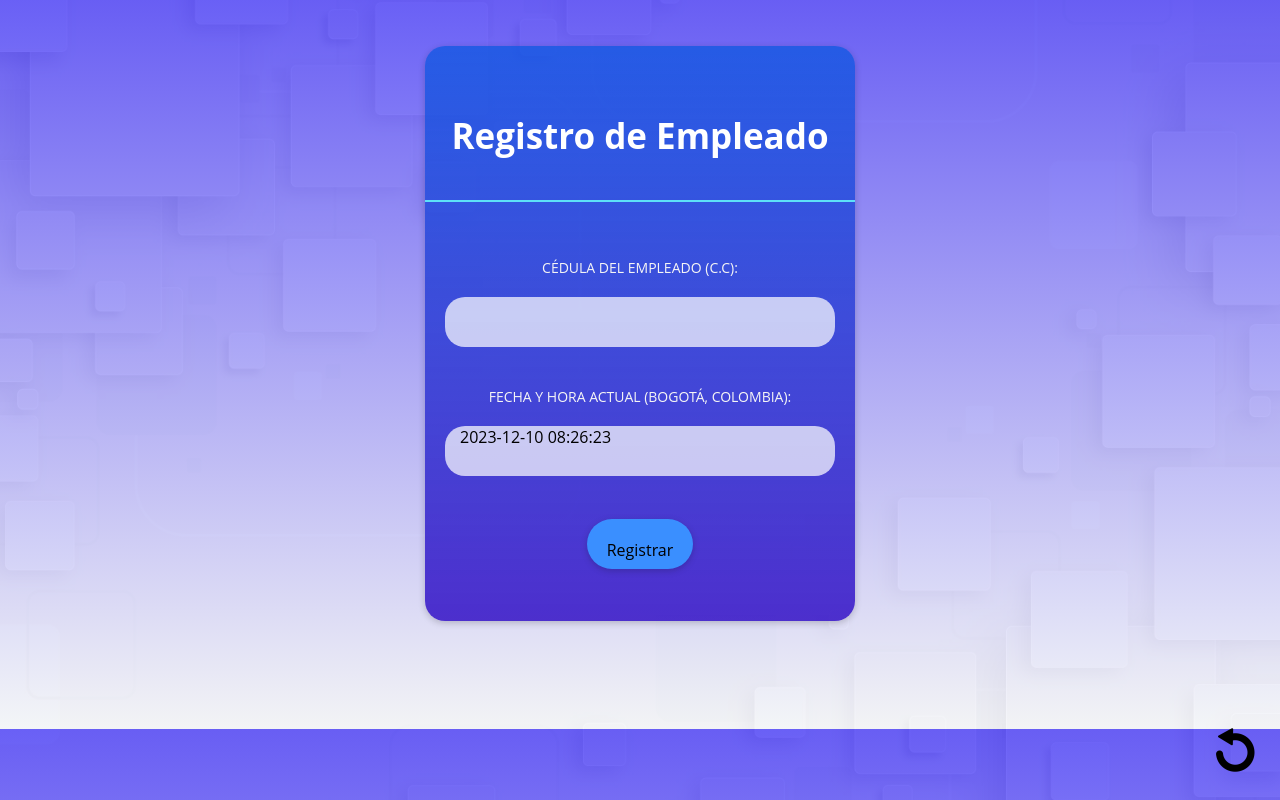
After one commit to TheBryanSGS/Python_Seminario, a Django app: page /registro in a window 1280 px wide. The commit adds this page. Run offline with Django 5.2, Linux system fonts and the light colour scheme.

Commit message:
Interfaz

```diff
--- /dev/null
+++ b/app/static/styles4.css
@@ -0,0 +1,138 @@
+@import url('https://fonts.googleapis.com/css2?family=DM+Serif+Display&display=swap');
+
+html, body * {
+  box-sizing: border-box;
+  font-family: 'Open Sans', sans-serif;
+}
+
+body {
+  background:
+    linear-gradient(
+      rgba(73, 60, 247, 0.8),
+      rgba(246, 247, 249, 0.8)),
+    url(fondo.jpg) no-repeat center center fixed;
+  background-size: cover;
+}
+
+.registro-container {
+  width: 100%;
+  padding-top: 3%;
+  padding-bottom: 100px;
+  display: flex;
+  justify-content: center;
+  align-items: center;
+}
+
+.registro-frame {
+  height: 575px;
+  width: 430px;
+  background:
+    linear-gradient(
+      rgba(12, 87, 224, 0.75),
+      rgba(68, 37, 202, 0.95));
+  background-size: cover;
+  border-radius: 20px;
+  box-shadow: 0px 2px 7px rgba(2, 2, 2, 0.2);
+  overflow: hidden;
+  transition: all 0.5s ease;
+}
+.registro-nav {
+    width: 100%;
+    padding-top: 50px;
+    opacity: 1;
+    transition: all 0.5s ease;
+  }
+  li {
+      font-size: 35px;
+      font-weight: bold;
+      font-family: 'DM Serif Display', serif;
+      display: inline;
+      text-align: left;
+      color: #ffffff;
+    }
+
+  .registro-active a{
+      margin: 0; /* Ajusta el margen a cero */
+      margin-left: -40px; /* Ajusta el margen izquierdo según sea necesario */
+      padding-bottom: 40px;
+      color: #ffffff;
+      text-decoration: none;
+      border-bottom: solid 2px #5de1f8;
+      transition: all .25s ease;
+      display: flex;
+      justify-content: center;
+      align-items: center;
+      height: 90px;
+  }
+.registro-form {
+  width: 100%;
+  height: 100%;
+  display: flex;
+  flex-direction: column;
+  align-items: center;
+  padding: 20px;
+}
+
+.registro-input {
+    width: 100%;
+    height: 50px;
+    padding-left: 15px;
+    border: none;
+    border-radius: 20px;
+    margin-bottom: 20px;
+    background: rgba(255, 255, 255, 0.712);
+    text-align: left; /* Alinea el contenido del input a la izquierda */
+  }
+
+  .registro-label {
+    font-weight: 400;
+    padding: 20px;
+    text-transform: uppercase;
+    font-size: 14px;
+    color: rgb(245, 245, 245);
+    text-align: left; /* Alinea el contenido del label a la izquierda */
+  }
+
+  .registro-input:focus {
+    background: rgb(255, 255, 255);
+    border: none;
+    padding-right: 40px;
+    transition: background 0.5s ease;
+  }
+
+  .registro-btn {
+    padding: 20px;
+    width: 100%;
+    height: 50px;
+    border: none;
+    font-size: 16px;
+    border-radius: 80px;
+    background-color: rgb(58, 143, 255);
+    color: black;
+    box-shadow: 0px 2px 7px rgba(2, 2, 2, 0.2);
+    margin-top: 23px;
+    cursor: pointer;
+    transition: all 0.5s ease;
+    text-align: center; /* Alinea el contenido del botón al centro */
+  }
+
+  .registro-btn:hover {
+    background-color: #08b8cf;
+  }
+  .back-to-menu {
+    position: fixed;
+    bottom: 20px;
+    right: 20px;
+}
+
+.back-btn {
+    width: 50px; /* Ajusta el ancho según sea necesario */
+    height: 50px; /* Ajusta la altura según sea necesario */
+    border-radius: 50%;
+    cursor: pointer;
+    transition: background-color 0.3s ease;
+}
+
+.back-btn:hover {
+    background-color: #ddd;
+}
--- a/app/templates/index.html
+++ b/app/templates/index.html
@@ -11,7 +11,7 @@
 <body>
     <div id="container">
         <div id="title">SCAHL</div>
-        <a href="{url 'login.html'}" id="loginButton">Iniciar sesión</a>
+        <a href="{%url 'login'%}" id="loginButton">Iniciar sesión</a>
     </div>
 </body>
 </html>
--- a/app/templates/login.html
+++ b/app/templates/login.html
@@ -24,7 +24,7 @@
                     <input type="checkbox" id="checkbox"/>
                     <label for="checkbox"><span class="ui"></span>Mantener la sesión iniciada.</label>
                     <div class="btn-animate">
-                        <a type="submit" class="btn-signin">Iniciar sesión</a>
+                        <a type="submit" class="btn-signin" href="{% url 'opciones' %}">Iniciar sesión</a>
                     </div>
                 </form>
             </div>
--- /dev/null
+++ b/app/templates/registro.html
@@ -0,0 +1,43 @@
+<!DOCTYPE html>
+<html lang="en">
+<head>
+    <meta charset="UTF-8">
+    <meta name="viewport" content="width=device-width, initial-scale=1.0">
+    <title>Registro de Empleado</title>
+    {% load static %}
+    <link rel="stylesheet" href="{% static 'styles4.css' %}">
+</head>
+<body>
+    <div class="registro-container">
+        <div class="registro-frame">
+            <div class="registro-nav">
+                <ul class="registro-links">
+                    <li class="registro-active"><a>Registro de Empleado</a></li>
+                </ul>
+            </div>
+            <div ng-app ng-init="checked = false">
+                <form class="registro-form" action="" method="post" name="registro-form">
+                    <label for="cedula" class="registro-label">Cédula del Empleado (C.C):</label>
+                    <input class="registro-input" type="text" name="cedula" placeholder="" required/>
+
+                    <label for="fecha-hora" class="registro-label">Fecha y Hora actual (Bogotá, Colombia):</label>
+                    <div class="registro-input">
+                        {% now "Y-m-d H:i:s" as current_datetime %}
+                        {{ current_datetime }}
+                    </div>
+
+                    <div class="registro-btn-animate">
+                        <button type="submit" class="registro-btn">Registrar</button>
+                    </div>
+                </form>
+                <div class="back-to-menu">
+                    <a href="{% url 'opciones' %}">
+                        <img src="{% static 'return.png' %}" alt="Regresar al Menú" class="back-btn">
+                    </a>
+                </div>
+
+            </div>
+        </div>
+    </div>
+</body>
+</html>
--- a/app/urls.py
+++ b/app/urls.py
@@ -1,8 +1,11 @@
 from django.urls import path #definir rutas o urls
-from .views import index, login, opciones # desde views trae la funcion index
+from . import views
+from .views import index, login, opciones, registro, reporte# desde views trae la funcion index
 
 urlpatterns =[
-    path('', index),
-    path('login',login),
-    path('opciones',opciones)
+    path('',views.index,name ="index"),
+    path('login/', views.login, name ='login'),
+    path('opciones',views.opciones, name = 'opciones'),
+    path('registro', views.registro, name ="registro"),
+    path('reporte', views.reporte, name ="reporte")
 ]
--- a/app/views.py
+++ b/app/views.py
@@ -1,4 +1,5 @@
 from django.shortcuts import render
+
 
 def index(request):
     return render(request, 'index.html')
@@ -6,3 +7,7 @@ def login(request):
     return render(request, 'login.html')
 def opciones(request):
     return render(request, 'opciones.html')
+def registro (request):
+    return render(request, 'registro.html')
+def reporte (request):
+    return render(request, 'reporte.html')
```
Also changed, not shown: app/static/style2.css (+5 -5 lines), app/static/style3.css (+53 -169 lines), app/static/style5.css (added, +144 -0 lines), app/templates/opciones.html (+4 -4 lines), app/templates/reporte.html (added, +35 -0 lines), app/static/return.png (added).
